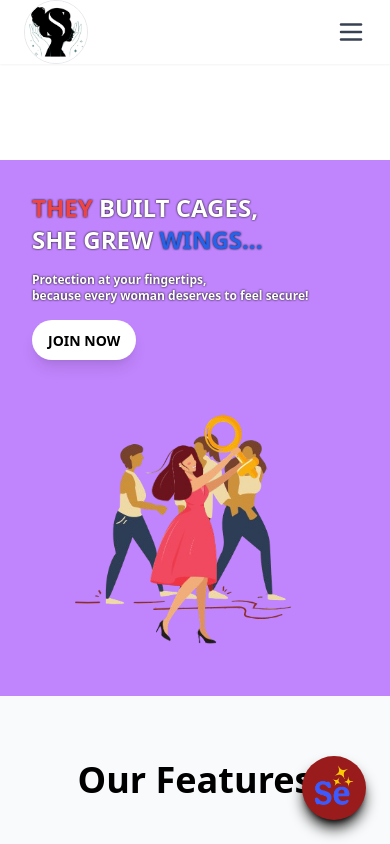
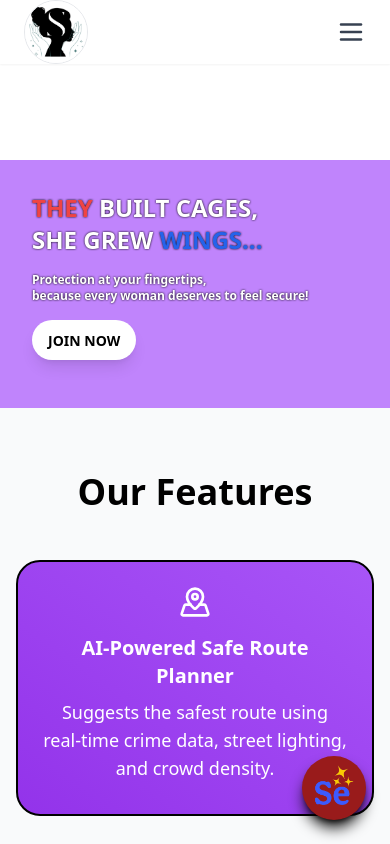
Before and after one commit to Aryan030204/production-apps, a React (Vite) app in the folder Serenova/client/: page / in a window 390 px wide. Shown: the top 844 px of the page. Built offline with nearby package versions, Linux system fonts and the light colour scheme; a web font is replaced by a local one.

Commit message:
UI updated

```diff
--- a/Serenova/client/src/components/HeroBanner.jsx
+++ b/Serenova/client/src/components/HeroBanner.jsx
@@ -1,6 +1,6 @@
 import hero1 from "../assets/hero1.png";
 import hero2 from "../assets/hero2.png";
-import { Link } from "react-router-dom";
+import { Link } from "react-router";
 import gsap from "gsap";
 import { useEffect } from "react";
 
@@ -38,16 +38,16 @@ const HeroBanner = () => {
       </div>
 
       {/* Image Section */}
-      <div className="w-full lg:w-[40%] flex justify-center items-center relative mt-6 lg:mt-0">
+      <div className="w-full lg:w-[40%] lg:flex justify-center items-center relative mt-6 lg:mt-0">
         <img
           src={hero2}
           alt="hero2"
-          className="hero2 absolute lg:top-[11rem] lg:left-[7rem] w-[20rem] md:w-[18rem] sm:w-[16rem] h-auto"
+          className="hero2 absolute lg:top-[11rem] lg:left-[7rem] hidden lg:block w-[20rem] md:w-[18rem] sm:w-[16rem] h-auto"
         />
         <img
           src={hero1}
           alt="hero1"
-          className="hero1 relative lg:bottom-[1rem] lg:h-[32rem] md:h-[22rem] h-[18rem] lg:left-[10rem]"
+          className="hero1 relative lg:bottom-[1rem] lg:h-[32rem] md:h-[22rem] hidden lg:block h-[18rem] lg:left-[10rem]"
         />
       </div>
     </div>
```
